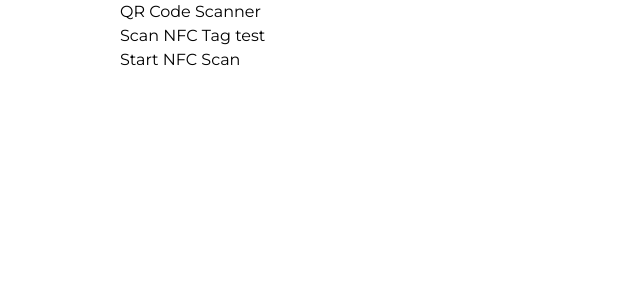
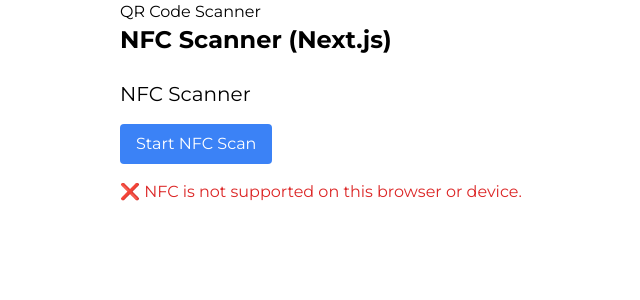
Before and after one commit to MitalLogistic/zeroNPC_vercel, a Next.js app: page /test in a window 1280 px wide. Both pictures are taken after a click on the button "Start NFC Scan". Shown: the top 300 px of the page, without its empty margins (258-898 px from the left). Built offline with nearby package versions, Linux system fonts and the light colour scheme; no server answers.

Commit message:
changes for test nfc scanner

```diff
--- a/src/app/(subPage)/test/page.jsx
+++ b/src/app/(subPage)/test/page.jsx
@@ -2,7 +2,7 @@
 'use client';
 
 import { useState } from 'react';
-import QRScanner from '@/components/QRScanner';
+import NfcScanner from '@/components/QRScanner';
 
 export default function Home() {
     const [scannedData, setScannedData] = useState(null);
@@ -10,8 +10,8 @@
     return (
         <div>
             <h1>QR Code Scanner</h1>
-            <QRScanner onScanSuccess={setScannedData} />
-            {scannedData && <p>Scanned Code: {scannedData}</p>}
+            <h1 className="text-2xl font-bold mb-6">NFC Scanner (Next.js)</h1>
+            <NfcScanner />
         </div>
     );
 }
--- a/src/components/QRScanner.js
+++ b/src/components/QRScanner.js
@@ -1,17 +1,17 @@
-'use client'; // Required for Next.js app directory if using
+'use client';
 
-import React, { useState } from 'react';
+import { useState } from 'react';
 
-const QRScanner = () => {
+export default function NfcScanner() {
     const [nfcData, setNfcData] = useState('');
+    const [error, setError] = useState('');
 
-    const checkNfcAvailability = () => {
-        return 'NDEFReader' in window;
-    };
+    const isNfcSupported = () =>
+        typeof window !== 'undefined' && 'NDEFReader' in window;
 
     const handleScan = async () => {
-        if (!checkNfcAvailability()) {
-            alert("Your browser does not support NFC scanning. Try Chrome on Android.");
+        if (!isNfcSupported()) {
+            setError('❌ NFC is not supported on this browser or device.');
             return;
         }
 
@@ -20,31 +20,30 @@
             await reader.scan();
 
             reader.onreading = (event) => {
-                const { message } = event;
-                const record = message.records[0];
+                const record = event.message.records[0];
+                const textDecoder = new TextDecoder(record.encoding || 'utf-8');
+                const tagText = textDecoder.decode(record.data);
+                setNfcData(tagText);
+            };
 
-                if (record) {
-                    const textDecoder = new TextDecoder(record.encoding || 'utf-8');
-                    const decoded = textDecoder.decode(record.data);
-                    setNfcData(decoded);
-                    alert('NFC Tag Scanned: ' + decoded);
-                } else {
-                    alert('No data found on the NFC tag.');
-                }
+            reader.onerror = (e) => {
+                console.error('Reading error:', e);
+                setError('Failed to read NFC tag.');
             };
-        } catch (error) {
-            console.error("NFC scan failed:", error);
-            alert(error);
+        } catch (err) {
+            console.error('Scan failed:', err);
+            setError('Error starting NFC scan: ' + err.message);
         }
     };
 
     return (
         <div>
-            <h1>Scan NFC Tag test</h1>
-            <button onClick={handleScan}>Start NFC Scan</button>
-            {nfcData && <p>Scanned NFC Data: {nfcData}</p>}
+            <h2 className="text-xl mb-4">NFC Scanner</h2>
+            <button onClick={handleScan} className="bg-blue-500 text-white px-4 py-2 rounded">
+                Start NFC Scan
+            </button>
+            {nfcData && <p className="mt-4">✅ Scanned NFC Data: {nfcData}</p>}
+            {error && <p className="mt-4 text-red-600">{error}</p>}
         </div>
     );
-};
-
-export default QRScanner;
+}
```
